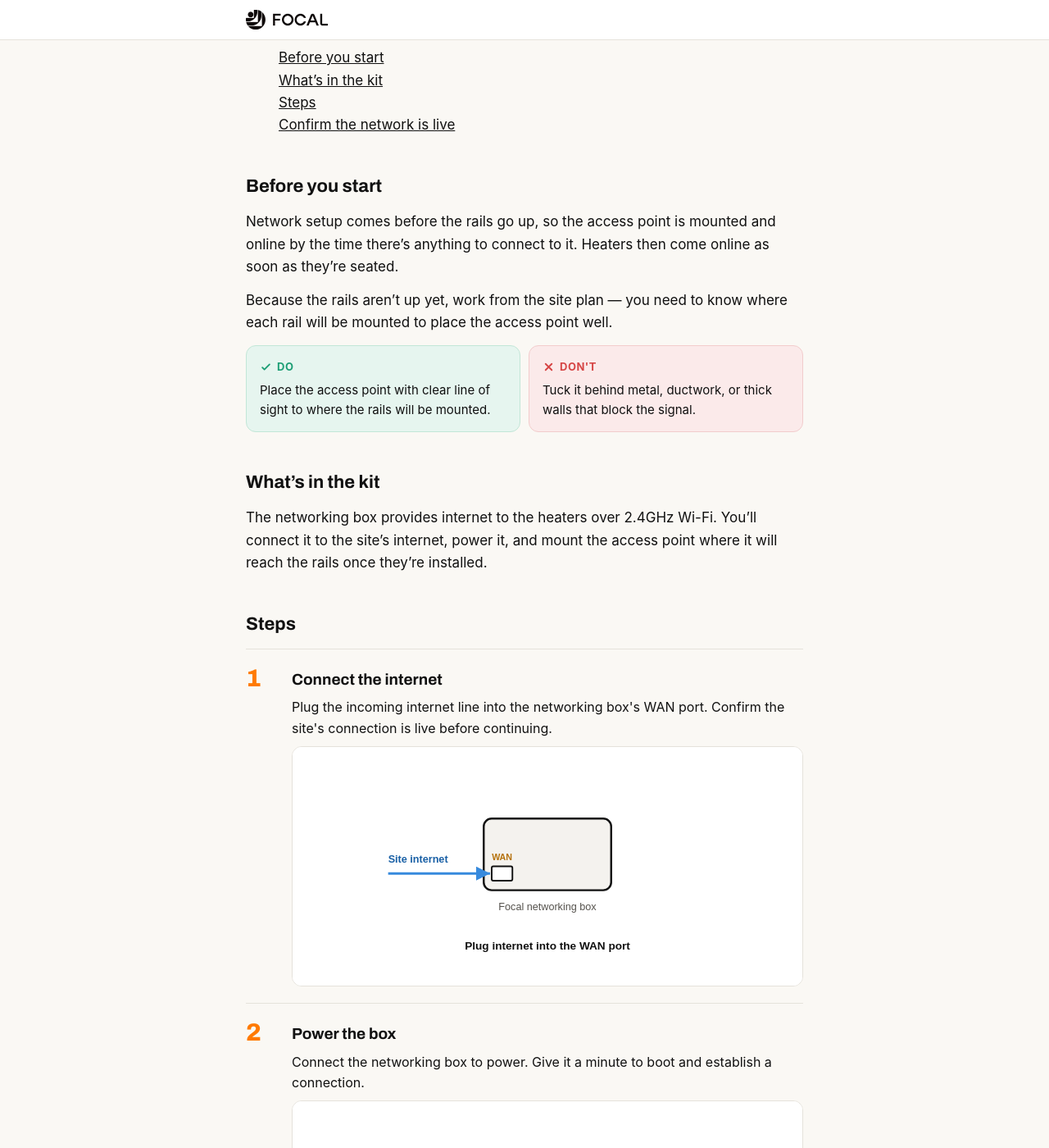
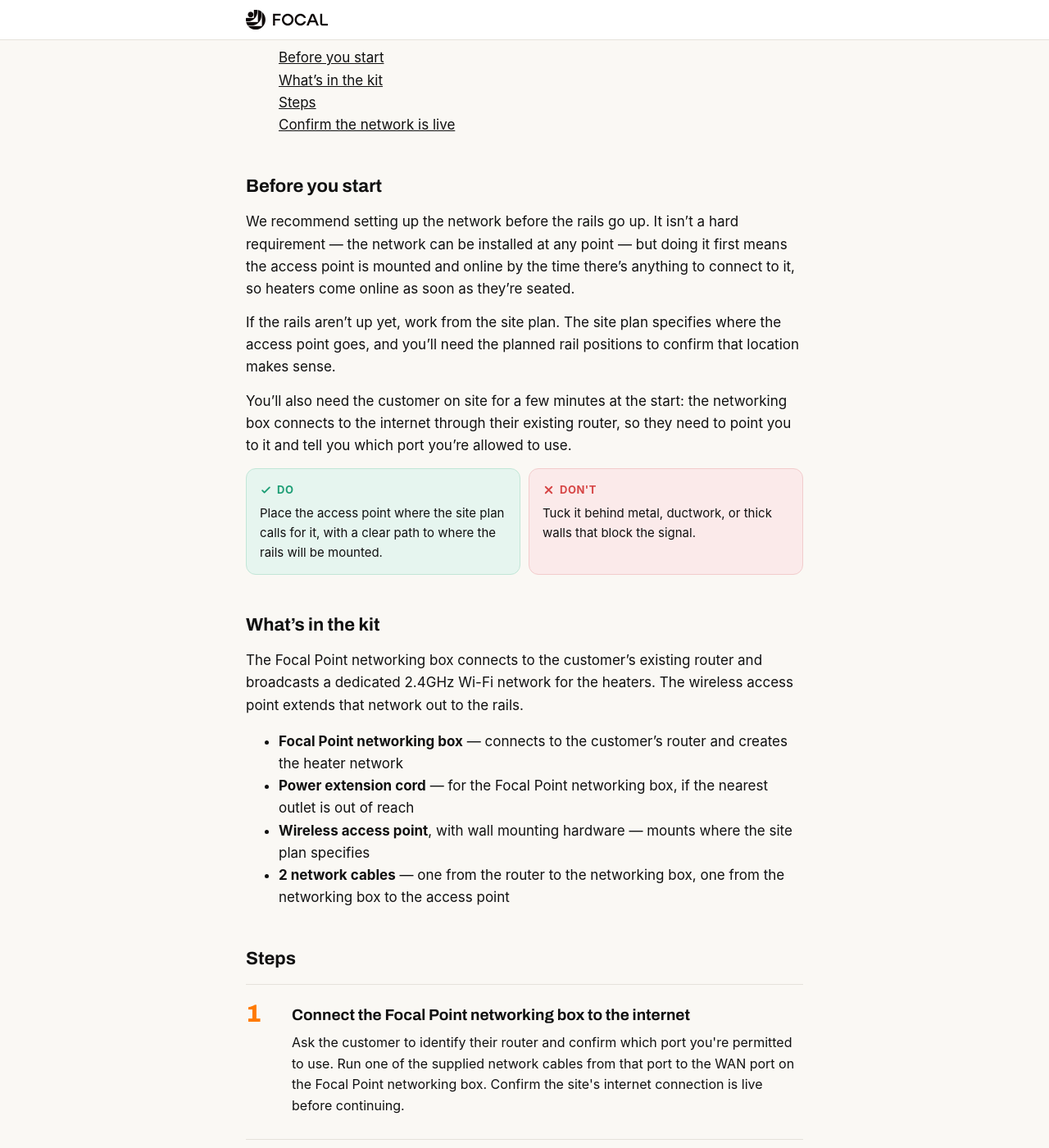
Before and after one commit to BeamT/external-docs, a Jekyll site: the page built from _guides/network-setup.md, in a window 1280 px wide and 1400 px high, scrolled down 225 px. Shown: the whole window at 82% size. Built offline with Jekyll 4.4.1, drawn with Linux system fonts in a browser that asks for light colours; some web fonts are replaced; some of the changed text lies outside the part shown.

Commit message:
network setup

```diff
--- a/_guides/network-setup.md
+++ b/_guides/network-setup.md
@@ -3,8 +3,8 @@
 audience: [installer]
 audience_order: {installer: 30}
 order: 20
-summary: Connect the Focal networking box and mount the access point, before the rails go up.
-version: "1.2"
+summary: Connect the Focal Point networking box and mount the wireless access point — ideally before the rails go up.
+version: "1.3"
 updated: "2026-07-28"
 ---
 
@@ -16,31 +16,38 @@
 
 ## Before you start
 
-Network setup comes before the rails go up, so the access point is mounted and online by the time there's anything to connect to it. Heaters then come online as soon as they're seated.
+We recommend setting up the network before the rails go up. It isn't a hard requirement — the network can be installed at any point — but doing it first means the access point is mounted and online by the time there's anything to connect to it, so heaters come online as soon as they're seated.
 
-Because the rails aren't up yet, work from the site plan — you need to know where each rail will be mounted to place the access point well.
+If the rails aren't up yet, work from the site plan. The site plan specifies where the access point goes, and you'll need the planned rail positions to confirm that location makes sense.
 
-{% include dodont.html do="Place the access point with clear line of sight to where the rails will be mounted." dont="Tuck it behind metal, ductwork, or thick walls that block the signal." %}
+You'll also need the customer on site for a few minutes at the start: the networking box connects to the internet through their existing router, so they need to point you to it and tell you which port you're allowed to use.
+
+{% include dodont.html do="Place the access point where the site plan calls for it, with a clear path to where the rails will be mounted." dont="Tuck it behind metal, ductwork, or thick walls that block the signal." %}
 
 ## What's in the kit
 
-The networking box provides internet to the heaters over 2.4GHz Wi-Fi. You'll connect it to the site's internet, power it, and mount the access point where it will reach the rails once they're installed.
+The Focal Point networking box connects to the customer's existing router and broadcasts a dedicated 2.4GHz Wi-Fi network for the heaters. The wireless access point extends that network out to the rails.
+
+- **Focal Point networking box** — connects to the customer's router and creates the heater network
+- **Power extension cord** — for the Focal Point networking box, if the nearest outlet is out of reach
+- **Wireless access point**, with wall mounting hardware — mounts where the site plan specifies
+- **2 network cables** — one from the router to the networking box, one from the networking box to the access point
 
 ## Steps
 
-{% include step.html number="1" title="Connect the internet" body="Plug the incoming internet line into the networking box's WAN port. Confirm the site's connection is live before continuing." diagram="net-01-internet.svg" %}
+{% include step.html number="1" title="Connect the Focal Point networking box to the internet" body="Ask the customer to identify their router and confirm which port you're permitted to use. Run one of the supplied network cables from that port to the WAN port on the Focal Point networking box. Confirm the site's internet connection is live before continuing." %}
 
-{% include step.html number="2" title="Power the box" body="Connect the networking box to power. Give it a minute to boot and establish a connection." diagram="net-02-power.svg" %}
+{% include step.html number="2" title="Power the box" body="Plug the Focal Point networking box into a nearby outlet, using the supplied power extension cord if the outlet is out of reach. Give it a minute to boot and establish a connection." %}
 
-{% include step.html number="3" title="Mount the access point bracket" body="Fix the AP mount where the access point will have a clear path to the rail positions on the site plan. Keep it away from large metal surfaces." diagram="net-03-ap-mount.svg" %}
+{% include step.html number="3" title="Mount the access point bracket" body="The site plan specifies where the access point goes — treat that as the primary location. Fix the wall mounting hardware there, keeping the bracket away from large metal surfaces. Only deviate if the planned spot is physically unworkable, and note the change on the plan." %}
 
-{% include step.html number="4" title="Attach the access point" body="Slide the access point onto its mount and connect it to the networking box. Wait for its status light to show it's online." diagram="net-04-ap-attach.svg" %}
+{% include step.html number="4" title="Attach the access point" body="Slide the access point onto its mount and run the second network cable back to the Focal Point networking box. Wait for its status light to show it's online." %}
 
 ## Confirm the network is live
 
-{% include checklist.html items="Networking box powered and connected to the internet | Access point mounted with a clear path to the planned rail positions | Beam_Wifi network is being broadcasted" %}
+{% include checklist.html items="Focal Point networking box powered and connected to the customer's router | Access point mounted at the location specified on the site plan | Both network cables seated and secured | Beam_Wifi network is being broadcasted" %}
 
-You can't confirm heater coverage yet — there are no heaters on the rails at this point. That check happens later, in [Register & Assign Heaters]({{ site.baseurl }}/register-assign-heaters/).
+If the rails aren't installed yet, you can't confirm heater coverage at this point. That check happens later, in [Register & Assign Heaters]({{ site.baseurl }}/register-assign-heaters/).
 
 {% include warn.html text="If heaters won't come online once they're installed, come back and reposition the access point closer to the rails or clear obstructions before assuming a hardware fault." %}
 
```
Also changed, not shown: assets/diagrams/net-01-internet.svg (deleted), assets/diagrams/net-02-power.svg (deleted), assets/diagrams/net-03-ap-mount.svg (deleted), assets/diagrams/net-04-ap-attach.svg (deleted).
